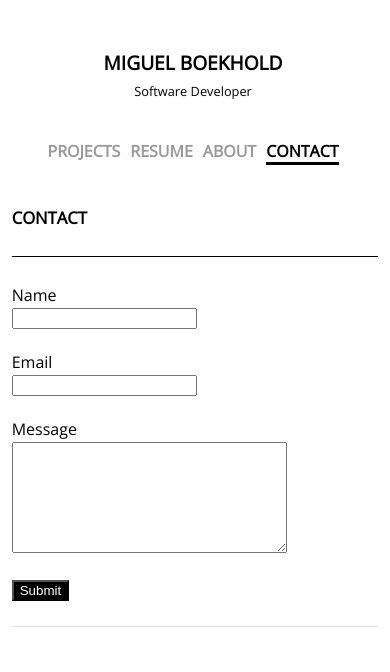
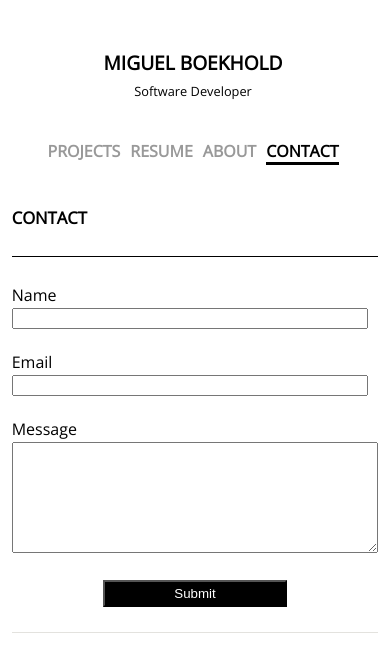
Before and after one commit to mboekhold/mboekhold.github.io, a Vue app: page /contact in a window 390 px wide. Shown: the top 672 px of the page. Built offline with nearby package versions, Linux system fonts and the light colour scheme; a small style sheet from the web is missing.

Commit message:
Edited the contact fields for mobile

```diff
--- /dev/null
+++ b/public/skeleton_netlify_form.html
@@ -0,0 +1,5 @@
+<form name="ask-question" netlify netlify-honeypot="bot-field" hidden>
+    <input type="text" name="name" />
+    <input type="radio" name="panelist" />
+    <textarea name="question"></textarea>
+  </form>
--- a/src/components/Contact.vue
+++ b/src/components/Contact.vue
@@ -6,7 +6,7 @@
       </div>
 
     <div class="box">
-        <form class="contect-form" name="contact" method="post" netlify>
+        <form class="contect-form" name="contact" method="post" data-netlify="true" data-netlify-honeypot="bot-field">
         <transition name="list" enter-active-class="animated fadeIn" leave-active-class="animated fadeOut">
         <p v-if="errors.length">
         <b>Please correct the following error(s):</b>
@@ -15,6 +15,7 @@
         </ul>
         </p>
         </transition>
+        <input type="hidden" name="form-name" value="ask-question" />
         <div class="field">
             <label class="label">Name</label>
             <input type="text" v-model="name" v-validate="'required'" name="name">
@@ -88,5 +89,25 @@ button {
 button:hover {
     cursor: pointer;
 }
+@media only screen and (max-width: 600px ){
+    .field input {
+        width: 95%;
+    }
+
+    .field textarea {
+        width: 100%;
+    }
+
+    .field button {
+        width: 50%;
+        margin-left: 25px;
+        margin: auto;
+        display: inherit;
+        padding: 4px;
+    }
+    .box {
+        margin: auto;
+    }
+}
 
 </style>
```
